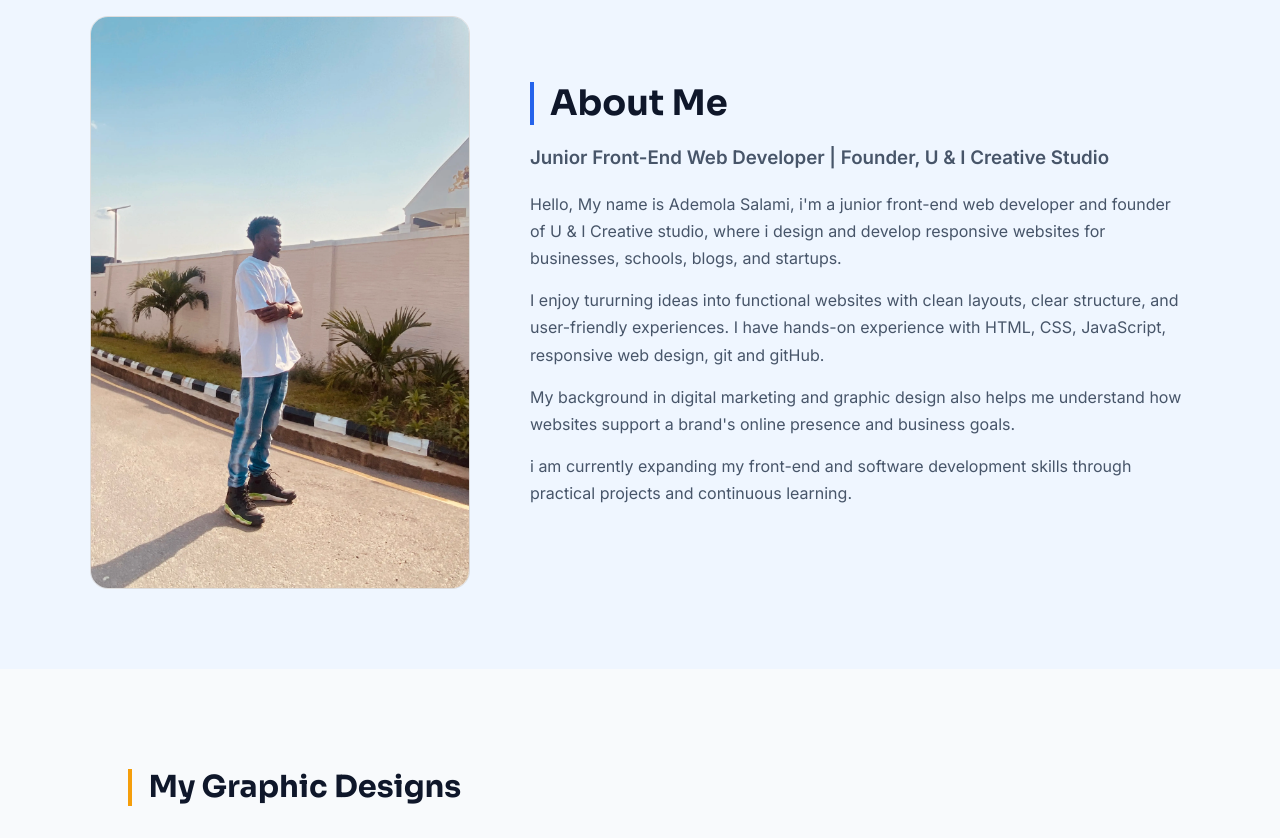
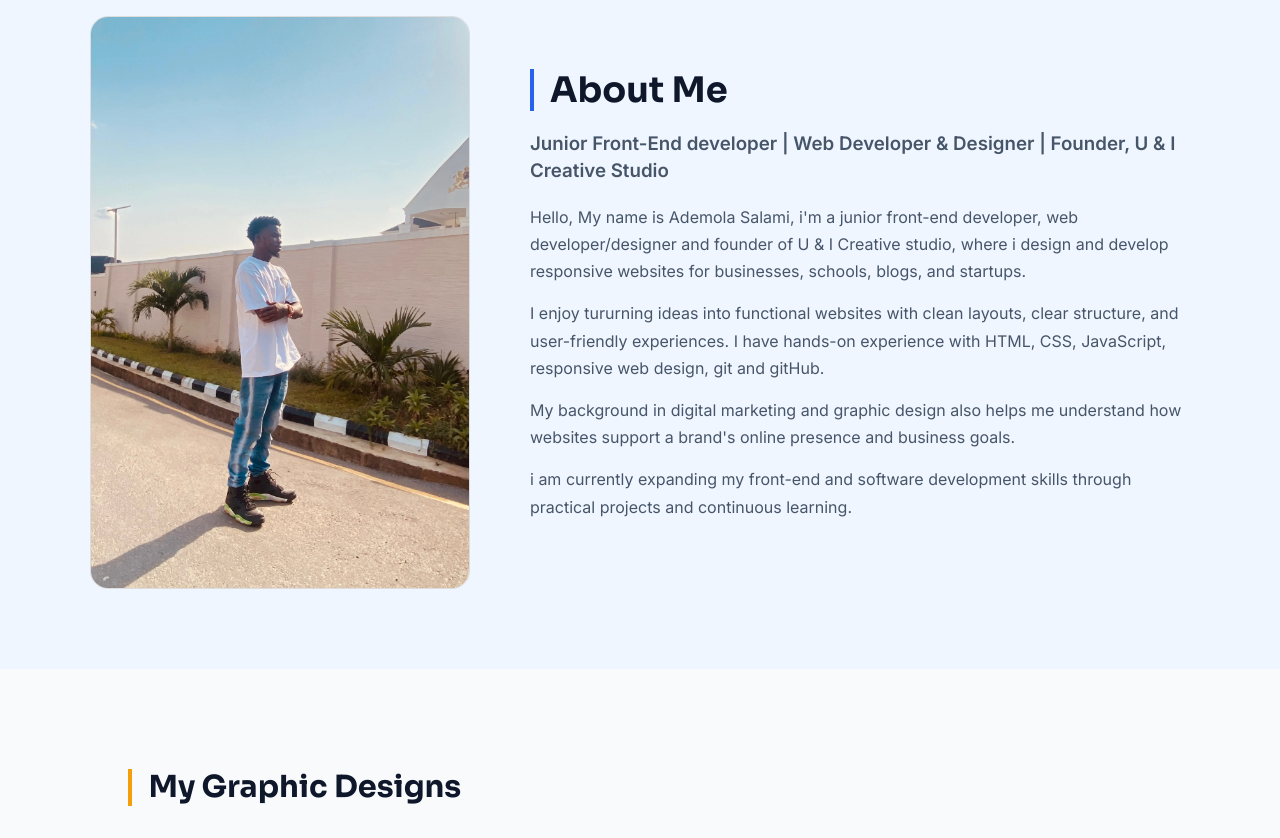
Before and after one commit to SystematicBoi/U-and-I-Creative-Studio, a plain HTML site: page index.html in a window 1280 px wide. Shown: the part 2200-3038 px from the top of the page. Drawn offline with Linux system fonts and the light colour scheme.

Commit message:
Update index.html

```diff
--- a/index.html
+++ b/index.html
@@ -107,8 +107,8 @@
                     <div class="about-content">
                         <h2>About Me</h2>
 
-                        <h3>Junior Front-End Web Developer | Founder, U & I Creative Studio</h3>
-                        <p>Hello, My name is Ademola Salami, i'm a junior front-end web developer and founder of U & I Creative studio, where i design and develop responsive websites for businesses, schools, blogs, and startups.</p>
+                        <h3>Junior Front-End developer | Web Developer & Designer | Founder, U & I Creative Studio</h3>
+                        <p>Hello, My name is Ademola Salami, i'm a junior front-end developer, web developer/designer and founder of U & I Creative studio, where i design and develop responsive websites for businesses, schools, blogs, and startups.</p>
                         <p>I enjoy tururning ideas into functional websites with clean layouts, clear structure, and user-friendly experiences. I have hands-on experience with HTML, CSS, JavaScript, responsive web design, git and gitHub.</p>
                         <p>My background in digital marketing and graphic design also helps me understand how websites support a brand's online presence and business goals.</p>
                         <p>i am currently expanding my front-end and software development skills through practical projects and continuous learning.</p>
```
